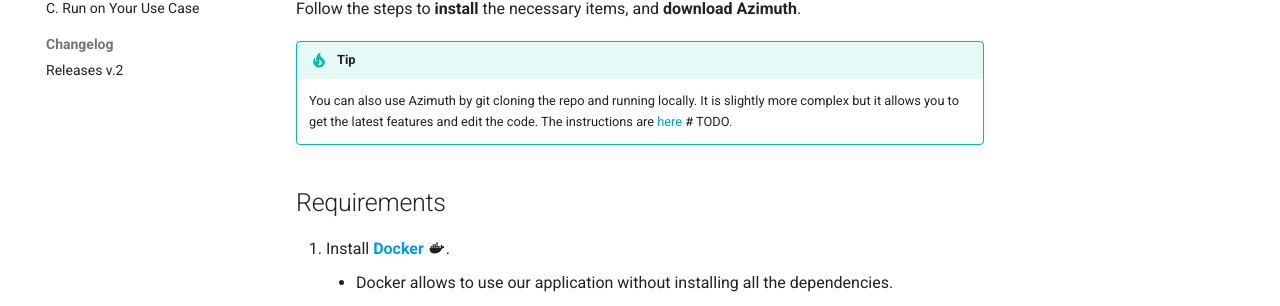
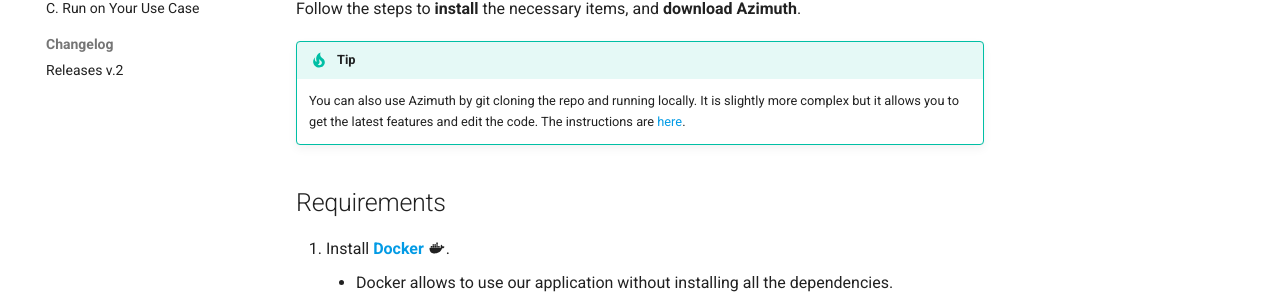
Before and after one commit to ServiceNow/azimuth, an MkDocs documentation site: the page built from docs/docs/getting-started/a-install.md, in a window 1280 px wide and 943 px high. Shown: the part 232-538 px from the top of the window. Built offline with MkDocs 1.6.1 and Material for MkDocs 9.7.7, drawn with Linux system fonts in a browser that asks for light colours; comment, search, counter and statistics services are not loaded.

Commit message:
Change according to review

```diff
--- a/docs/docs/getting-started/a-install.md
+++ b/docs/docs/getting-started/a-install.md
@@ -6,7 +6,7 @@ Follow the steps to **install** the necessary items, and **download Azimuth**.
 
     You can also use Azimuth by git cloning the repo and running locally. It is slightly more
     complex but it allows you to get the latest features and edit the code. The instructions are
-    [here](TODO) # TODO.
+    [here](../development/index.md).
 
 ## Requirements
 
```
